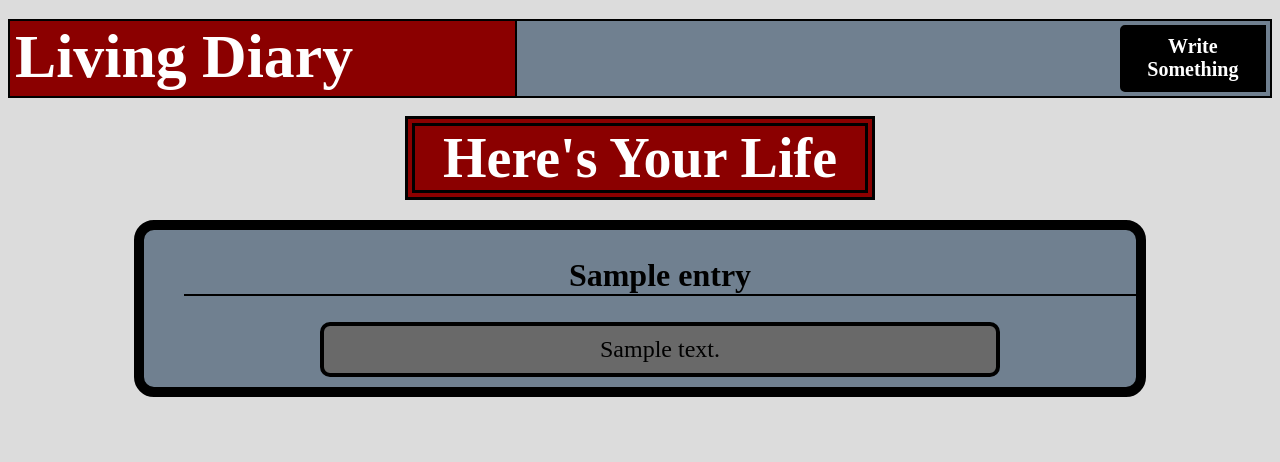
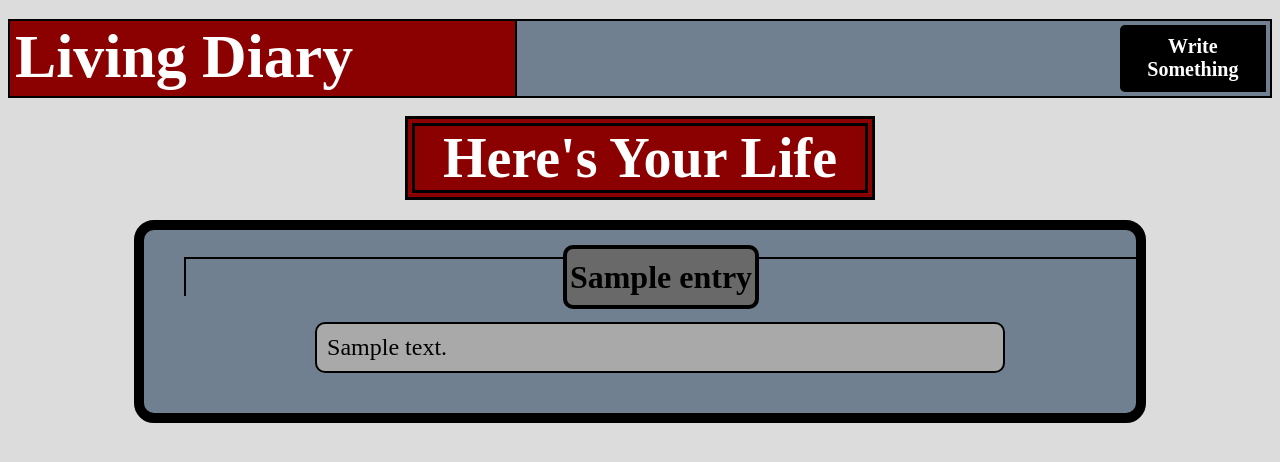
Before and after one commit to toddythebody/build-a-blog, a Flask app: page / in a window 1280 px wide. Shown: the top 462 px of the page. Run offline with Flask 2, Linux system fonts and the light colour scheme; tables that the repository leaves empty hold one stand-in row (values such as "Sample post").

Commit message:
more css more madness

```diff
--- a/static/main.css
+++ b/static/main.css
@@ -1,5 +1,10 @@
 body {
     background-color: gainsboro;
+}
+
+html *::selection {
+    background-color: darkred;
+    color: white;
 }
 
 h1 {
@@ -80,39 +85,45 @@ ul {
 
 li h2 {
     font-size: 2em;
-    border-bottom: 2px solid black;
+    border-top: 2px solid black;
+    border-left: 2px solid black;
 }
 
 li p {
     font-size: 1.5em;
-    background-color: dimgray;
+    background-color: darkgray;
     width: 70%;
-    margin: 10px auto;
-    border: 4px solid black;
+    margin: 10px auto 40px auto;
+    border: 2px solid black;
     border-radius: 10px;
-    padding: 10px 3px;
+    padding: 10px 10px;
+    text-align: left;
 }
 
 li a {
     text-decoration: none;
     color: black;
-    transition: color .5s;
+    background-color: dimgray;
+    border: 4px solid black;
+    border-radius: 10px;
+    padding: 10px 3px;
+    transition: background-color .5s;
 }
 
 li a:hover {
-    color: gainsboro;
+    background-color: gainsboro;
 }
 
 #posted p {
-    text-align: center;
+    text-align: left;
     background-color: slategray;
     margin: 20px 10%;
     border: 10px solid black;
     border-radius: 20px;
     height: auto;
     overflow: visible;
-    font-size: 6vh;
-    padding: 3% 10px;
+    font-size: 4vh;
+    padding: 3% 100px;
 }
 
 form {
```
